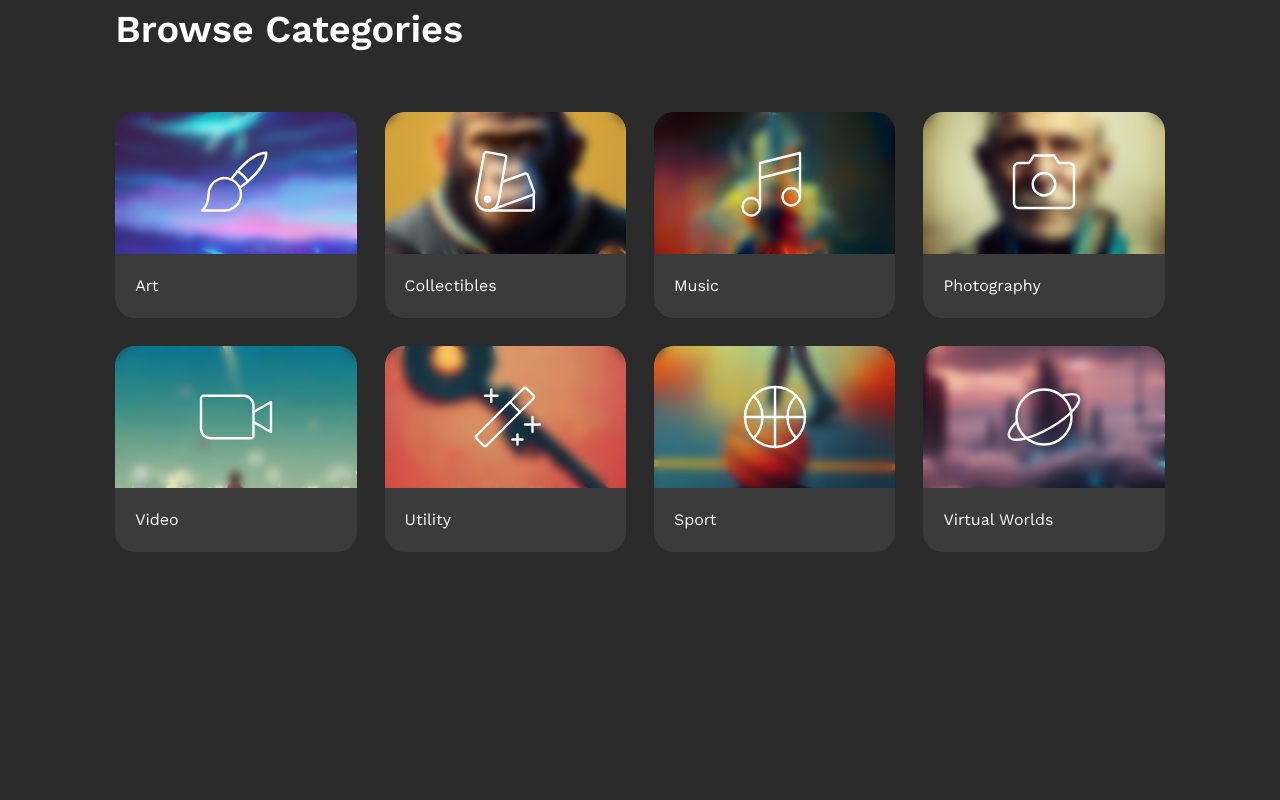
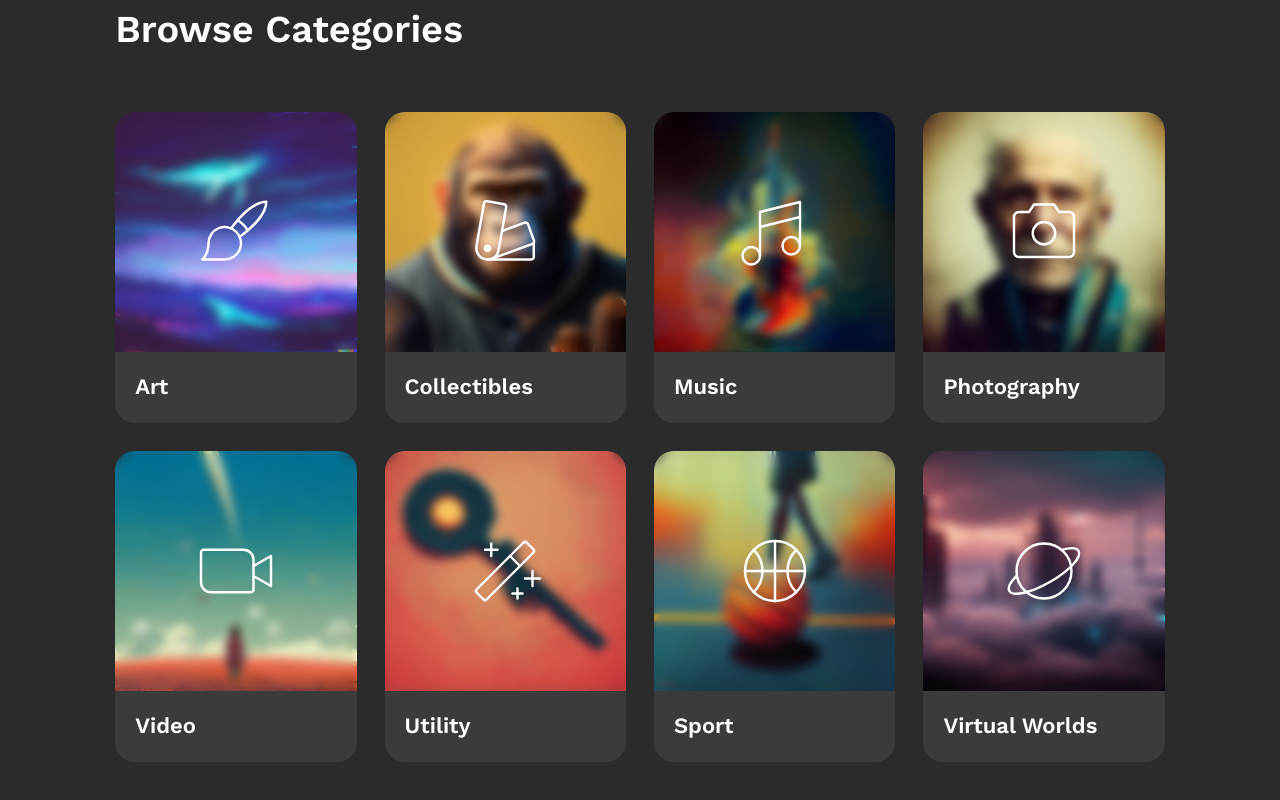
Before and after one commit to S-a-b-r/NFT_marketplace_front, a Vue app: page / in a window 1280 px wide. Shown: the part 2753-3553 px from the top of the page. Before the commit the page ends 3385 px from the top, so only its background shows below. Built offline with nearby package versions, Linux system fonts and the light colour scheme.

Commit message:
Доделал категории под десктопы + поменял анимацию

```diff
--- a/src/components/CategoryItem.vue
+++ b/src/components/CategoryItem.vue
@@ -8,24 +8,22 @@ const props = defineProps({
 
 <template>
     <router-link to="/categories" class="category_item_wrapper rounded bg-gray overflow-hidden">
-        <div class=" w-full h-[142px] bg-cover bg-center"
+        <div class=" w-full h-[142px] lg:h-[240px] bg-cover bg-center"
             :style="`background-image:url('src/assets/images/categories/${props.category.bgUrl}.png')`">
             <div class="bg_blur w-full h-full flex align-middle justify-center">
                 <img height="80" width="80" class="category_icon" :src="`src/assets/images/categories/icons/${props.category.iconUrl}.svg`" />
             </div>
         </div>
-        <div class="p-5">
+        <div class="p-5 font-semibold lg:text-xl">
             {{ props.category.title }}
         </div>
     </router-link>
 </template>
 
 <style>
-.category_item_wrapper:hover .bg_blur{
-    backdrop-filter: blur(0px);
-}
 .category_item_wrapper:hover .category_icon{
-    display: none;;
+    transition: 0.2s;
+    width: 130px;
 }
 .bg_blur{
     backdrop-filter: blur(5px);
```
